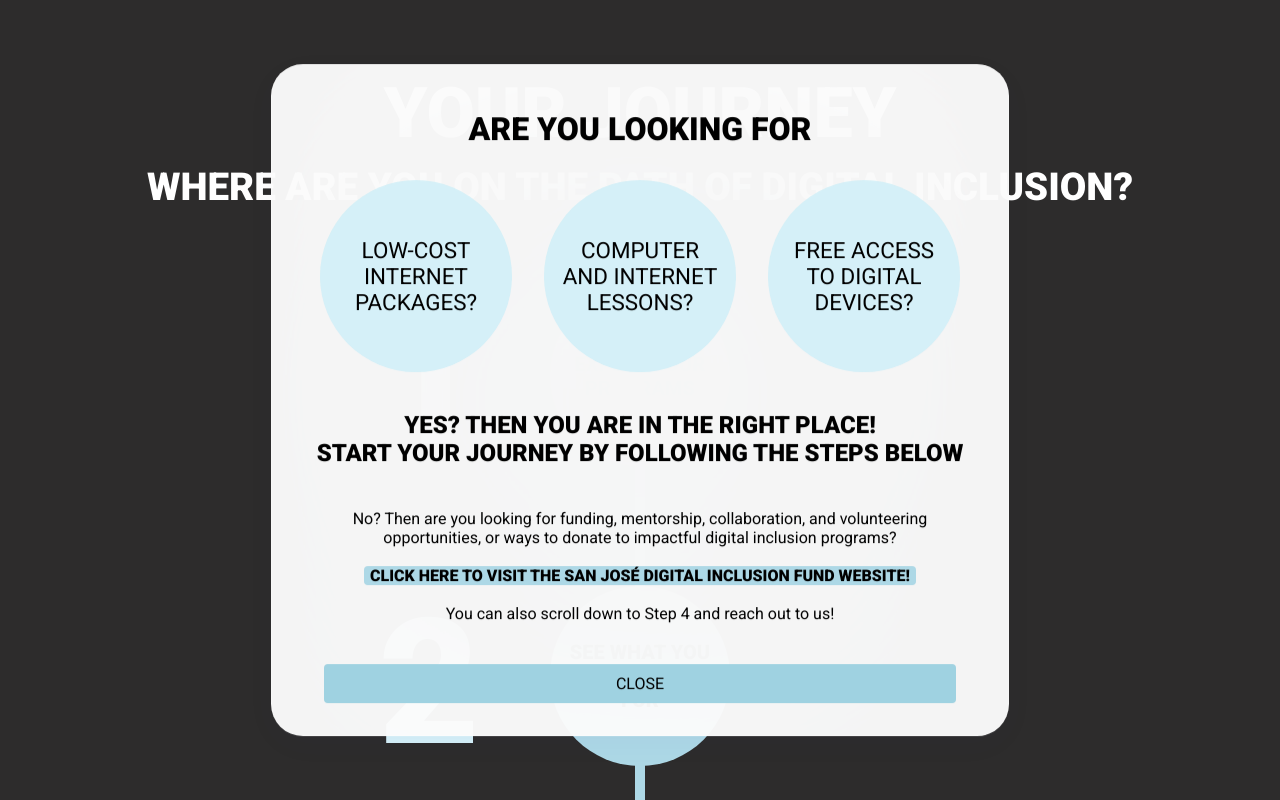
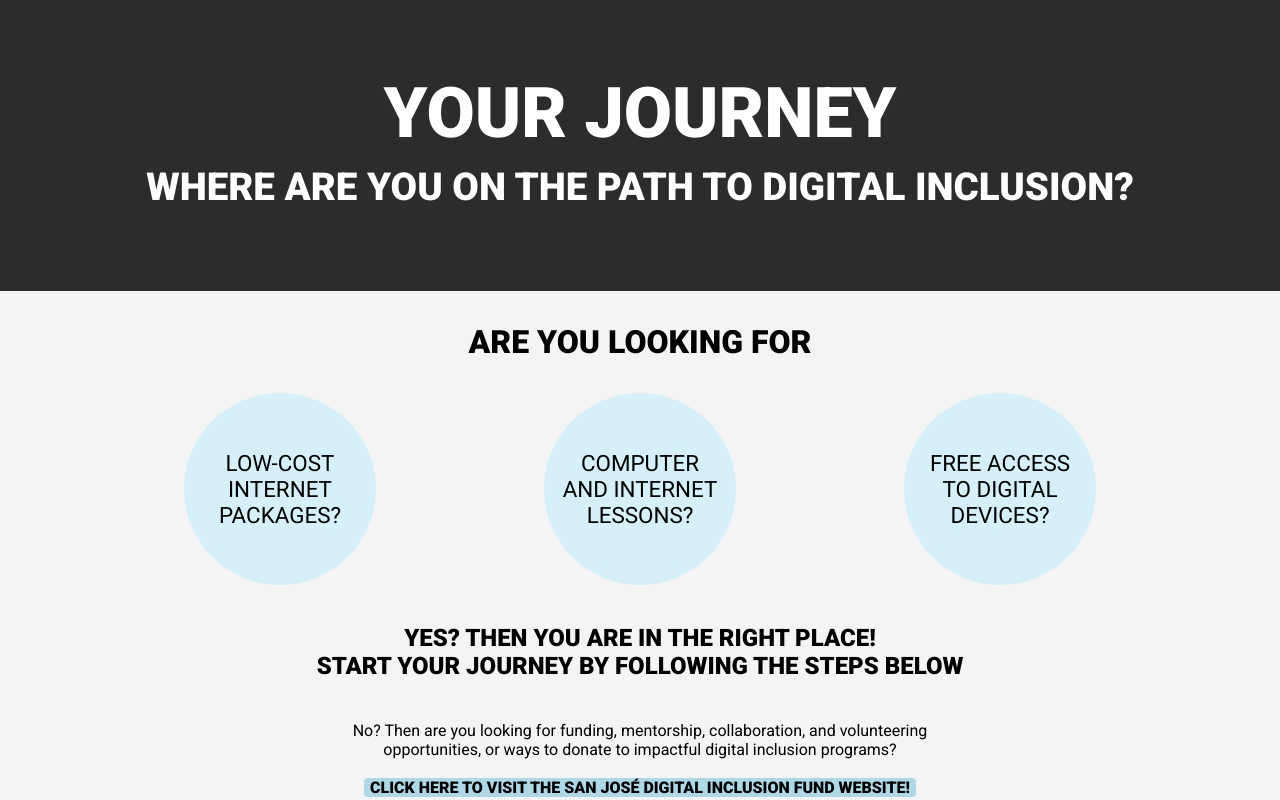
Before and after one commit to CS-SG-Studio/San-Jose-MOTI, a React (Create React App) app in the folder san-jose-digital/: page /questionnaire in a window 1280 px wide. Shown: the top 800 px of the page. Built offline with nearby package versions, Linux system fonts and the light colour scheme.

Commit message:
styling changes

```diff
--- a/san-jose-digital/src/screens/JourneyMap/JourneyMap.js
+++ b/san-jose-digital/src/screens/JourneyMap/JourneyMap.js
@@ -40,9 +40,12 @@ function JourneyMap() {
       <div>
         <h1 className="title">
           YOUR JOURNEY
-          <h6 className="subtitle">WHERE ARE YOU ON THE PATH OF DIGITAL INCLUSION?</h6>
+          <h6 className="subtitle">WHERE ARE YOU ON THE PATH TO DIGITAL INCLUSION?</h6>
         </h1>
       </div>
+
+
+      {welcomePageOpen && <div className="welcome"><WelcomePage handleClose={welcomePagePopup} setContactForm={setContactForm}/></div>}
       <div className="page">
         <div className="stack">
           <div className="on-right">
@@ -50,6 +53,13 @@ function JourneyMap() {
               <span className="instruction" onClick={togglePopup}>
                 EXPLORE OUR PROGRAMS
               </span>
+            </div>
+            <div className="popups">
+              {openPoppup && (
+                <Step1
+                  handleClose={togglePopup}
+                />
+              )}
             </div>
           </div>
         </div>
@@ -85,19 +95,16 @@ function JourneyMap() {
 
         <div className="stack">
           <div className="on-right">
-            <div className="circles" onClick={contactStep}>
-              <span className="instruction" onClick={contactStep}>
+            <div className="circles"  onClick={contactStep}>
+              <span className="instruction" id="step4" onClick={contactStep}>
                 ANY QUESTIONS?
               </span>
-            </div>
+            </div >
             {openContactForm && <div className="popups"><ContactForm /></div>}
           </div>
         </div>
       </div>
-      <div>{openPoppup && <Step1 handleClose={togglePopup} />}</div>
-      <div>
-        {welcomePageOpen && <WelcomePage handleClose={welcomePagePopup} />}
-      </div>
+      {/* <div>{openPoppup && <Step1 handleClose={togglePopup} />}</div> */}
     </Router>
   );
 }
--- a/san-jose-digital/src/screens/JourneyMap/JourneyMapStyle.css
+++ b/san-jose-digital/src/screens/JourneyMap/JourneyMapStyle.css
@@ -2,9 +2,6 @@
   font-family: "Roboto", sans-serif;
 }
 
-/* body :not(#unblurred) {
-  filter: blur(1px);
-} */
 .title {
   color: rgba(255, 255, 255, 1);
   font-weight: Bold;
@@ -17,6 +14,11 @@
   margin-block-end: 0;
   padding: 10px;
   font-size: 0.55em;
+}
+
+.welcome {
+  display: flex;
+  flex-direction: column;
 }
 
 .page {
@@ -48,8 +50,8 @@
 
 .popups {
   display: flex;
-  margin-top: 50px;
-  margin-bottom: 75px;
+  margin-top: 60px;
+  margin-bottom: 55px;
   justify-content: center;
 }
 
--- a/san-jose-digital/src/screens/Step1Program/program.js
+++ b/san-jose-digital/src/screens/Step1Program/program.js
@@ -4,7 +4,7 @@ import "./programStyles.css";
 const Step1 = (props) => {
   return (
     <div className="popup">
-      <span className="close-icon" onClick={props.handleClose}>
+      <span className="close-icon2" onClick={props.handleClose}>
         &times;
       </span>
       <div className="centering-all">
@@ -16,7 +16,6 @@ const Step1 = (props) => {
             The following are included in our bundle package:
           </h2>
         </div>
-
         <div className="body">
           {/*Access Programs*/}
           <div className="program">
--- a/san-jose-digital/src/screens/Step1Program/programStyles.css
+++ b/san-jose-digital/src/screens/Step1Program/programStyles.css
@@ -1,6 +1,5 @@
 * {
   box-sizing: border-box;
-
 }
 
 /* centers all of the div vertically over the popup */
@@ -9,27 +8,13 @@
   flex-direction: column;
   justify-content: space-evenly;
   align-items: stretch;
-  margin-top: 2%;
 }
 
 .popup {
-  position: absolute;
-  top: 80%;
-  left: 50%;
-  transform: translate(-50%, -50%);
-  /* size of the popup window */
   border-radius: 2rem;
-  display: flex;
-  flex-direction: column;
-  align-items: stretch;
   padding: 0.5rem;
-
   /* glassmorphism */
-  background: rgba(255, 255, 255, 0.95);
-  box-shadow: 0 8px 32px 0 rgba(31, 38, 135, 0.03);
-  backdrop-filter: blur(14px);
-  -webkit-backdrop-filter: blur(14px);
-  border: 1px solid rgba(255, 255, 255, 0.18);
+  background: rgba(255, 255, 255, 1);
 }
 
 /* styling for the header */
@@ -44,7 +29,6 @@
 }
 
 .steptitle {
-  margin: 0px;
   font-weight: bold;
   font-size: 2.5rem;
 }
@@ -125,11 +109,10 @@
   font-weight: bold;
 }
 
-.close-icon {
+.close-icon2 {
+  position: relative;
   cursor: pointer;
   font-size: 3rem;
-  position: fixed;
-  top: 3%;
-  right: 3%;
+  right: -46%;
   z-index: 1;
 }
--- a/san-jose-digital/src/screens/Step2Questionnaire/step3.js
+++ b/san-jose-digital/src/screens/Step2Questionnaire/step3.js
@@ -196,7 +196,7 @@ function Step3(props) {
             value={props.anyOtherComments}
             onChange={props.handleChange}
             rows="6"
-            cols="80"
+            cols="60"
         />
     </div>
     </container>
--- a/san-jose-digital/src/screens/WelcomePage/welcomePage.css
+++ b/san-jose-digital/src/screens/WelcomePage/welcomePage.css
@@ -12,16 +12,13 @@
   flex-direction: column;
   justify-content: space-evenly;
   align-items: stretch;
-  margin-top: 2%;
 }
 
 .welcomePopup {
-  position: absolute;
-  top: 50%;
-  left: 50%;
-  transform: translate(-50%, -50%);
+  /* position: relative; */
+  /* left: 50%;
+  transform: translate(-50%, -50%); */
   /* size of the popup window */
-  border-radius: 2rem;
   display: flex;
   flex-direction: column;
   align-items: stretch;
@@ -29,13 +26,12 @@
   flex: none;
   order: 0;
   flex-grow: 0;
+  margin-bottom: 100px;
+  /* margin-top: 100px; */
 
   /* glassmorphism */
   background: rgba(255, 255, 255, 0.95);
-  box-shadow: 0 8px 32px 0 rgba(31, 38, 135, 0.03);
-  backdrop-filter: blur(140px);
-  -webkit-backdrop-filter: blur(14px);
-  border: 1px solid rgba(255, 255, 255, 0.18);
+  /* box-shadow: 0 8px 32px 0 rgba(31, 38, 135, 0.03); */
 }
 
 /* styling for the header */
--- a/san-jose-digital/src/screens/WelcomePage/welcomePage.js
+++ b/san-jose-digital/src/screens/WelcomePage/welcomePage.js
@@ -39,7 +39,7 @@ const WelcomePage = (props) => {
             className="link2"
           >CLICK HERE TO VISIT THE SAN JOSÉ DIGITAL INCLUSION FUND WEBSITE!</a>
           <br/>
-          You can also scroll down to Step 4 and reach out to us!
+          You can also scroll down to <a href= "#step4" className="link" rel="noreferrer" onClick={props.setContactForm}>Step 4</a> and reach out to us!
         </h4>
         <button onClick={props.handleClose}> CLOSE </button>
       </div>
```
